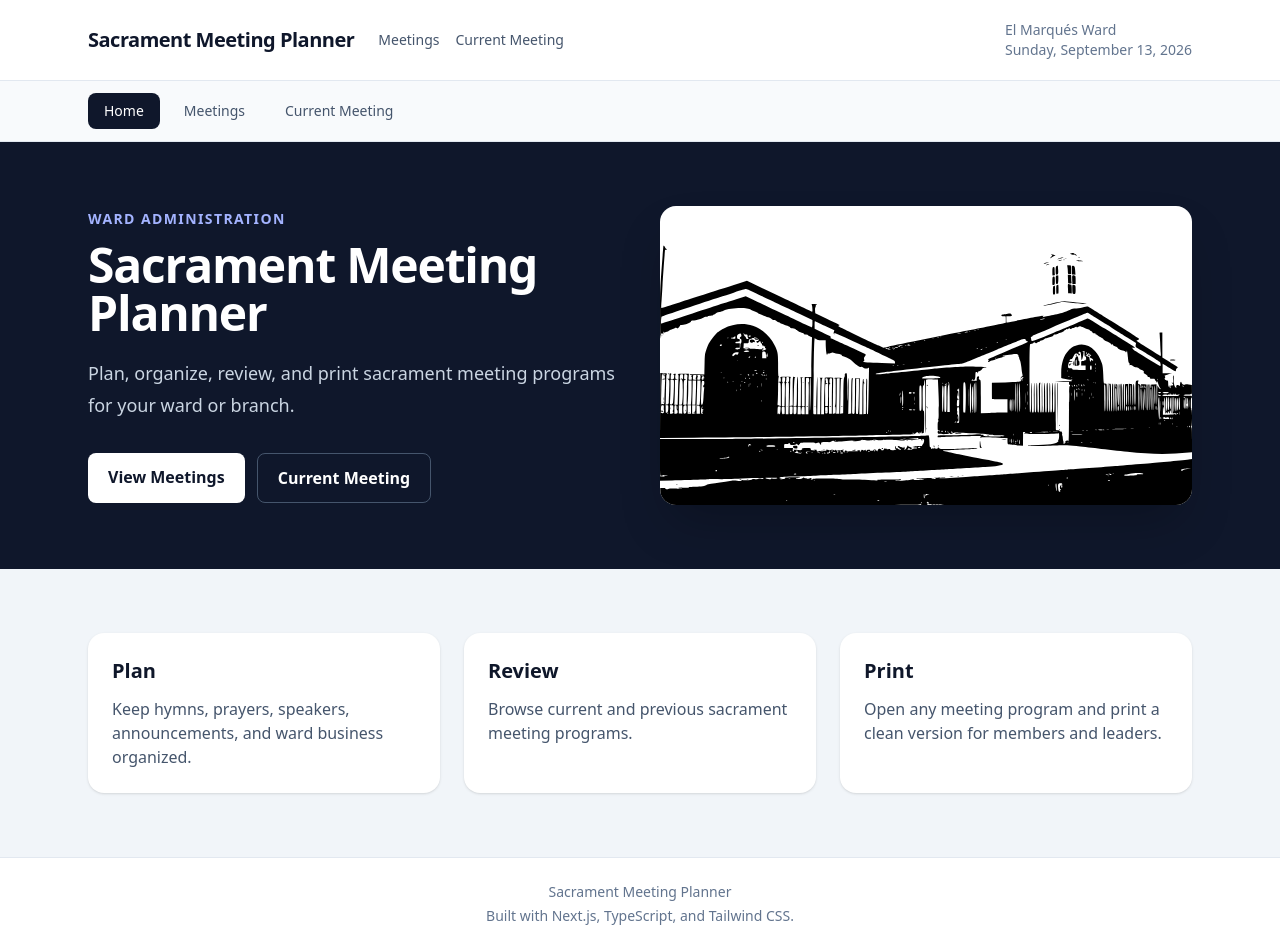
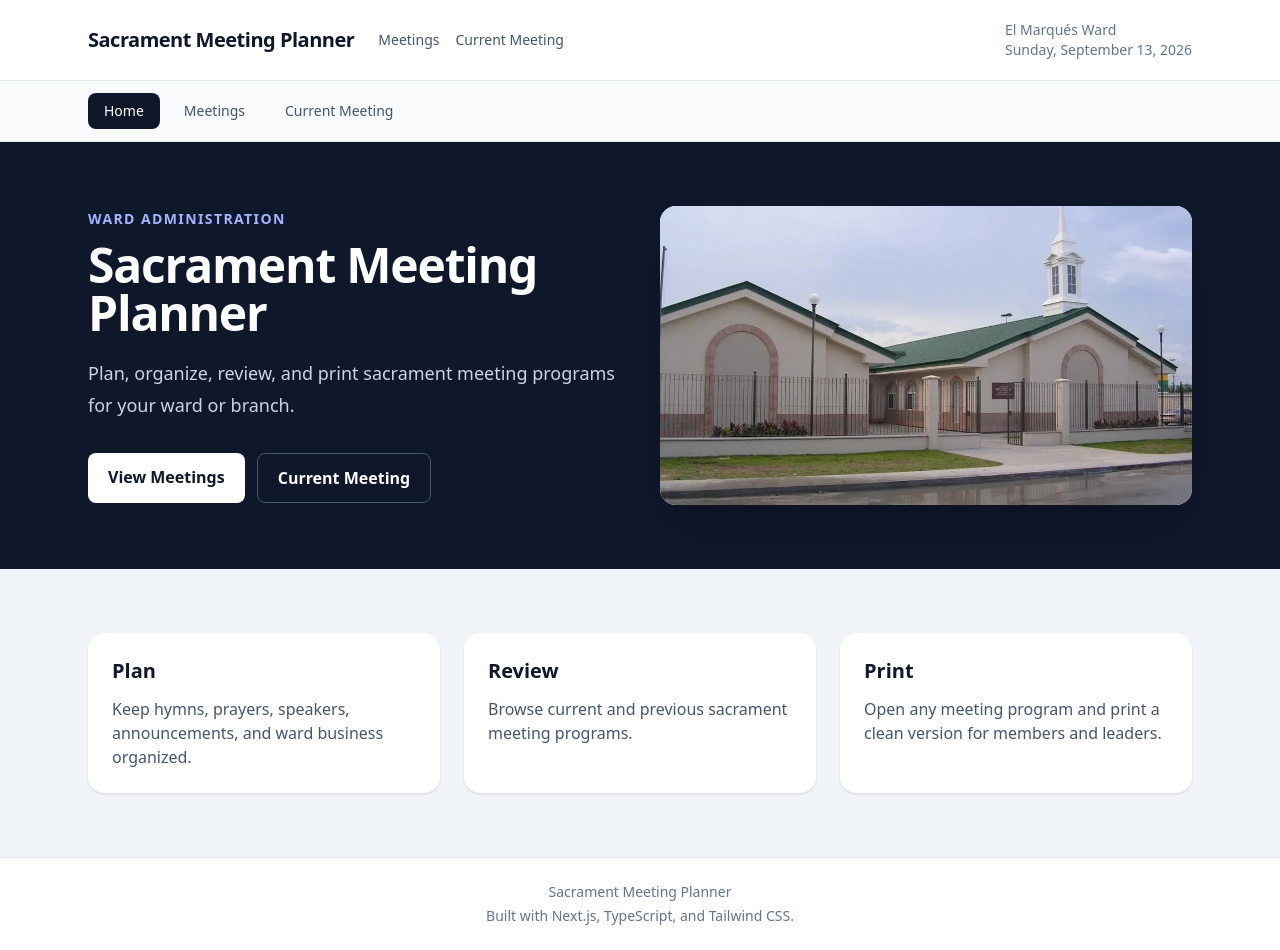
Before and after one commit to willlyca31-lab/sacrament-meetings, a Next.js app: page / in a window 1280 px wide. Built offline with nearby package versions, Linux system fonts and the light colour scheme.

Commit message:
Use WebP meeting house image

```diff
--- a/app/page.tsx
+++ b/app/page.tsx
@@ -40,7 +40,7 @@
 
           <div className="overflow-hidden rounded-2xl bg-white shadow-2xl">
             <Image
-              src="/meeting-house.svg"
+              src="/meeting-house.webp"
               alt="Illustration representing a meeting house"
               width={800}
               height={500}
```
Also changed, not shown: public/meeting-house.webp (added).
